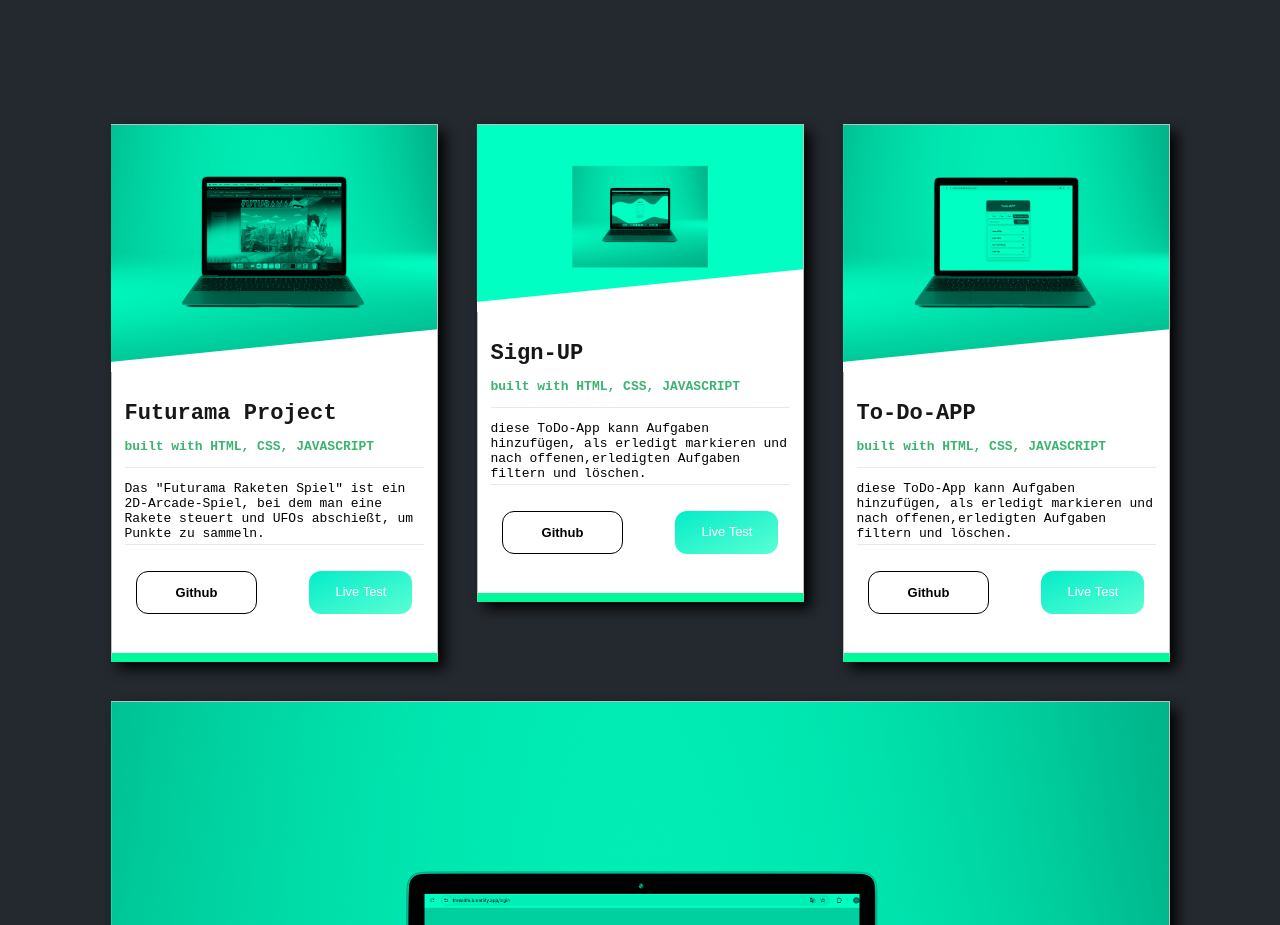
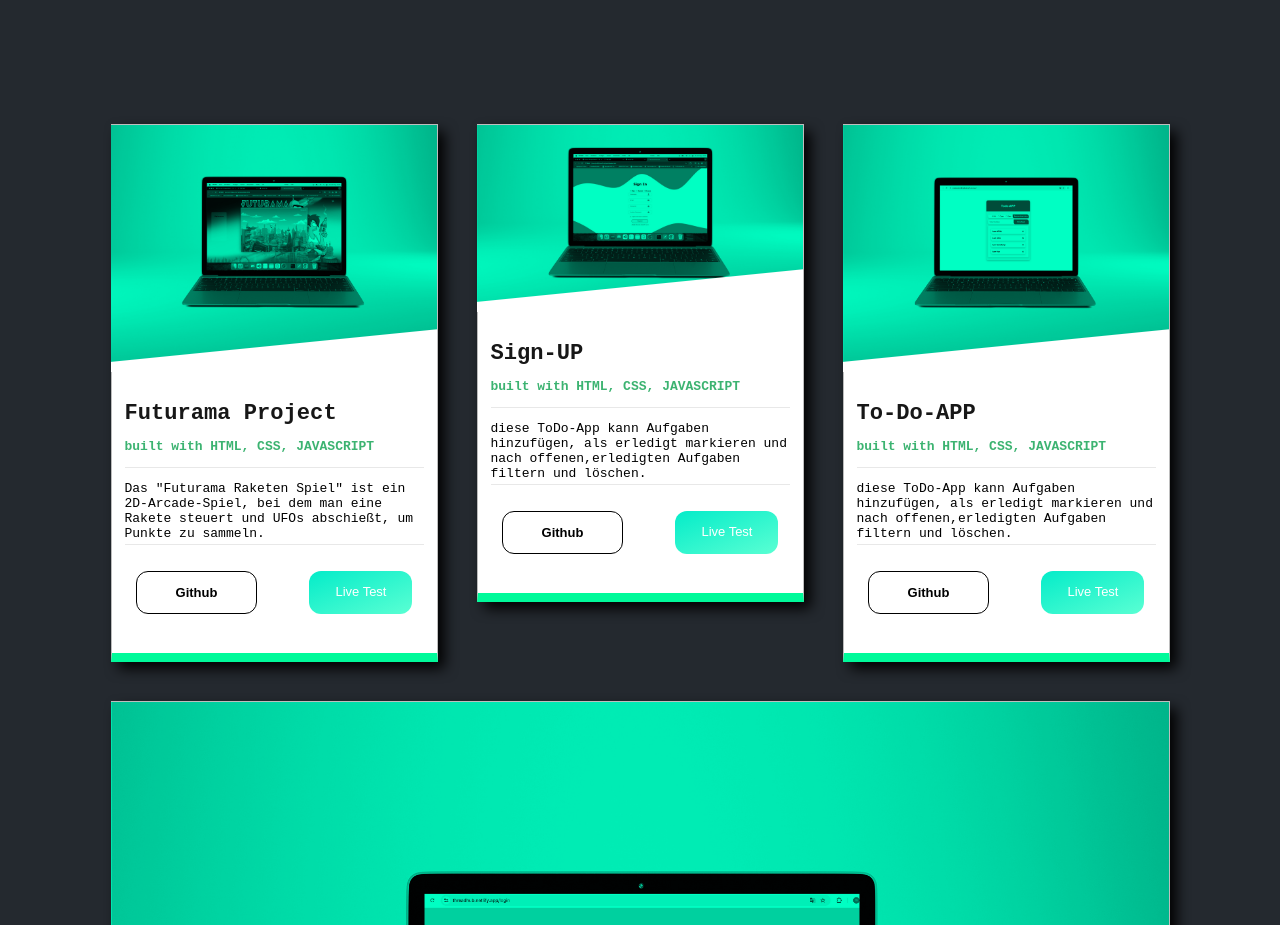
Before and after one commit to marioramirez90/portfolio, a Vue app: page / in a window 1280 px wide. Shown: the part 2540-3465 px from the top of the page. Built offline with nearby package versions, Linux system fonts and the light colour scheme.

Commit message:
change img signup

```diff
--- a/src/components/HomeViewProject.vue
+++ b/src/components/HomeViewProject.vue
@@ -33,7 +33,7 @@
       <div class="project-3d">
         <div class="project-1">
           <div class="project-img">
-            <img class="projects-img-futurama" src="/src/assets/img/singup.jpg" alt="" />
+            <img class="projects-img-futurama" src="/src/assets/img/signup.png" alt="" />
           </div>
           <div class="project-content">
             <h4 class="project-content-heading">Sign-UP</h4>
```
Also changed, not shown: src/assets/img/signup.png (added), src/assets/img/singup.jpg (deleted).
